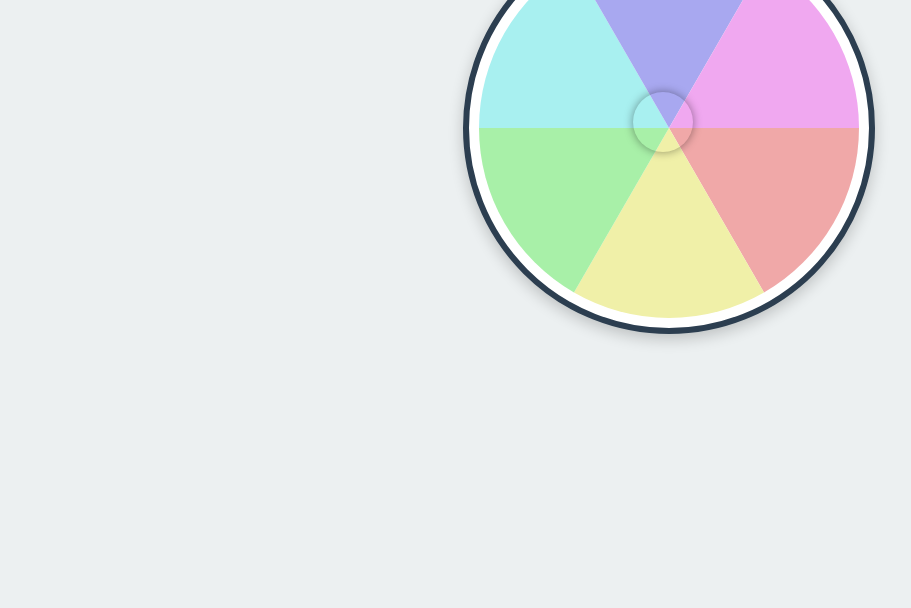
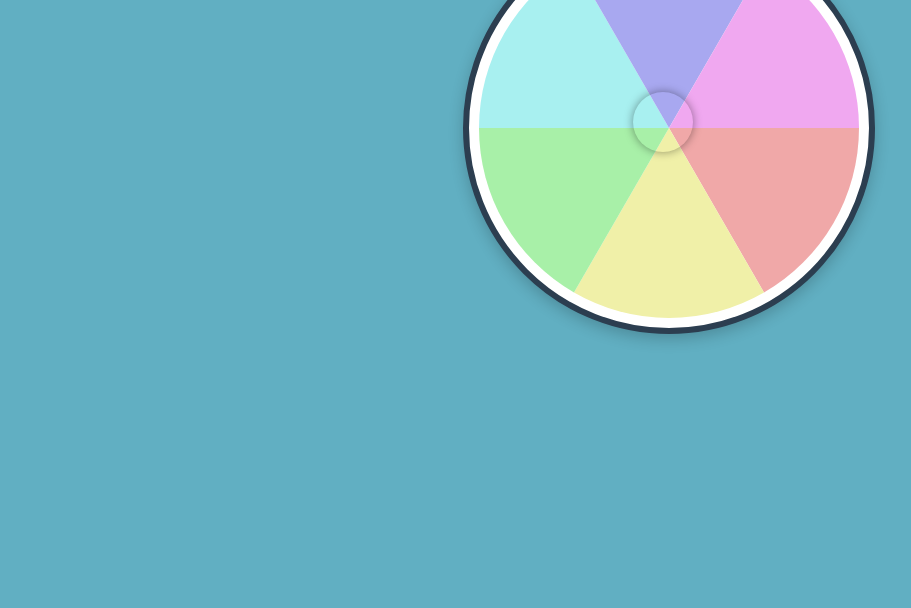
Before and after one commit to yuvraj-singh-0001/yuvraj-singh-0001.github.io, a plain HTML site: page index.html in a window 1280 px wide. Shown: the part 192-800 px from the top of the page, without its empty margins (193-1104 px from the left). Drawn offline with nearby package versions, Linux system fonts and the light colour scheme.

Commit message:
Update style.css
background colour change

```diff
--- a/style.css
+++ b/style.css
@@ -1,6 +1,6 @@
 body {
   font-family: sans-serif;
-  background: #ecf0f1;
+  background:#61afc2;
   color: #333;
   margin: 0;
   text-align: center;
```
